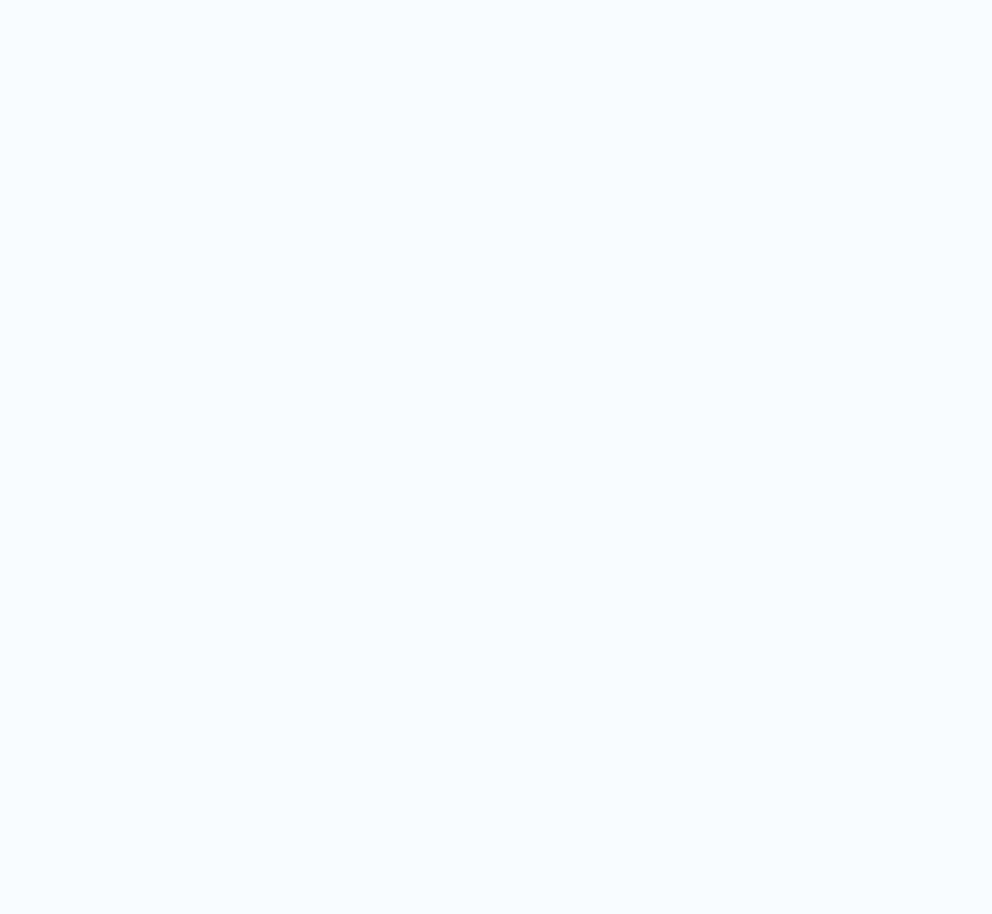
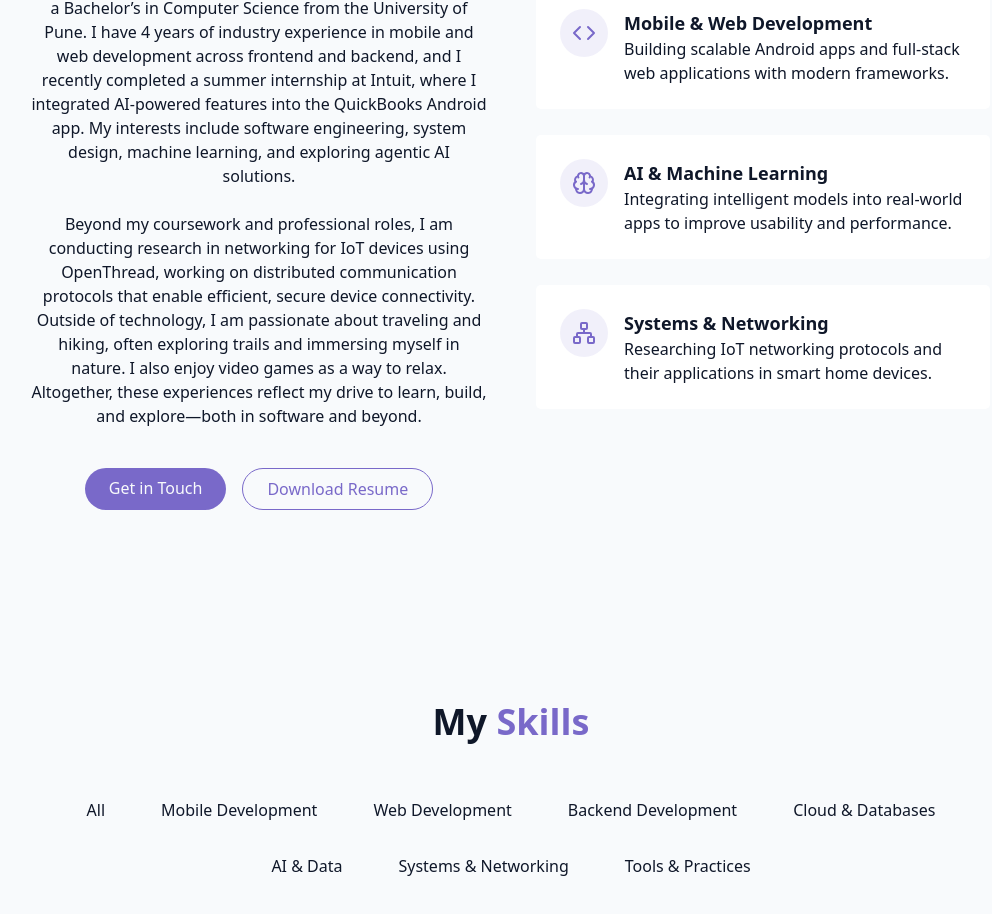
Before and after one commit to Rutvik2598/Portfolio, a React (Vite) app: page / in a window 1280 px wide. Shown: the part 1100-2014 px from the top of the page, without its empty margins (129-1121 px from the left). Before the commit the page ends 800 px from the top, so only its background shows below. Built offline with nearby package versions, Linux system fonts and the light colour scheme.

Commit message:
Add about me and skills section

```diff
--- /dev/null
+++ b/src/components/AboutSection.jsx
@@ -0,0 +1,111 @@
+import { Brain, Code, Network } from 'lucide-react'
+
+export const AboutSection = () => {
+  return (
+    <section id='about' className='py-24 px-4 relative'>
+      <div className='container mx-auto max-w-5xl'>
+        <h2 className='text-3xl md:text-4xl font-bold mb-12 text-center'>
+          About <span className='text-primary'>Me</span>
+        </h2>
+
+        <div className='grid grid-cols-1 md:grid-cols-2 gap-12 items-center'>
+          <div className='space-y-6'>
+            <h3 className='text-2xl font-semibold'>
+              Passionate Software Engineer and Tech Enthusiast
+            </h3>
+
+            <p className='text-muted-foreground'>
+              I’m a Master’s student in Computer Science at NC State, with a
+              Bachelor’s in Computer Science from the University of Pune. I have
+              4 years of industry experience in mobile and web development
+              across frontend and backend, and I recently completed a summer
+              internship at Intuit, where I integrated AI-powered features into
+              the QuickBooks Android app. My interests include software
+              engineering, system design, machine learning, and exploring
+              agentic AI solutions.
+            </p>
+
+            <p className='text-muted-foreground'>
+              Beyond my coursework and professional roles, I am conducting
+              research in networking for IoT devices using OpenThread, working
+              on distributed communication protocols that enable efficient,
+              secure device connectivity. Outside of technology, I am passionate
+              about traveling and hiking, often exploring trails and immersing
+              myself in nature. I also enjoy video games as a way to relax.
+              Altogether, these experiences reflect my drive to learn, build,
+              and explore—both in software and beyond.
+            </p>
+
+            <div className='flex flex-col sm:flex-row gap-4 pt-4 justify-center'>
+              <a href='#contact' className='cosmic-button'>
+                Get in Touch
+              </a>
+
+              <a
+                href=''
+                className='px-6 py-2 rounded-full border border-primary text-primary hover:bg-primary/10 transition-colors duration-300'
+              >
+                Download Resume
+              </a>
+            </div>
+          </div>
+
+          <div>
+            <div className='grid grid-cols-1 gap-6'>
+              <div className='gradient-border p-6 card-hover'>
+                <div className='flex items-start gap-4'>
+                  <div className='p-3 rounded-full bg-primary/10'>
+                    <Code className='h-6 w-6 text-primary' />
+                  </div>
+                  <div className='text-left'>
+                    <h4 className='font-semibold text-lg'>
+                      Mobile & Web Development
+                    </h4>
+                    <p className='text-muted-foreground'>
+                      Building scalable Android apps and full-stack web
+                      applications with modern frameworks.
+                    </p>
+                  </div>
+                </div>
+              </div>
+
+              <div className='gradient-border p-6 card-hover'>
+                <div className='flex items-start gap-4'>
+                  <div className='p-3 rounded-full bg-primary/10'>
+                    <Brain className='h-6 w-6 text-primary' />
+                  </div>
+                  <div className='text-left'>
+                    <h4 className='font-semibold text-lg'>
+                      AI & Machine Learning
+                    </h4>
+                    <p className='text-muted-foreground'>
+                      Integrating intelligent models into real-world apps to
+                      improve usability and performance.
+                    </p>
+                  </div>
+                </div>
+              </div>
+
+              <div className='gradient-border p-6 card-hover'>
+                <div className='flex items-start gap-4'>
+                  <div className='p-3 rounded-full bg-primary/10'>
+                    <Network className='h-6 w-6 text-primary' />
+                  </div>
+                  <div className='text-left'>
+                    <h4 className='font-semibold text-lg'>
+                      Systems & Networking
+                    </h4>
+                    <p className='text-muted-foreground'>
+                      Researching IoT networking protocols and their
+                      applications in smart home devices.
+                    </p>
+                  </div>
+                </div>
+              </div>
+            </div>
+          </div>
+        </div>
+      </div>
+    </section>
+  )
+}
--- a/src/components/HeroSection.jsx
+++ b/src/components/HeroSection.jsx
@@ -21,13 +21,7 @@
           </h1>
 
           <p className="text-lg md:text-xl text-muted-foreground max-2-2xl mx-auto opacity-0 animate-fade-in-delay-3">
-            I’m a motivated and skilled Software Engineer with 4 years of
-            experience building and optimizing mobile and web applications.
-            Currently pursuing a Master’s in Computer Science at North Carolina
-            State University, I’m passionate about Software Engineering, Machine
-            Learning, and System Design. I enjoy turning ideas
-            into reliable, scalable solutions and am eager to apply my technical
-            expertise and academic knowledge to challenging projects.
+            Building Reliable Mobile & Web Experiences | Passionate Software Engineer & ML Enthusiast
           </p>
 
           <div className="pt-4 opacity-0 animate-fade-in-delay-4">
--- /dev/null
+++ b/src/components/SkillsSection.jsx
@@ -0,0 +1,114 @@
+import { useState } from 'react'
+import { cn } from '@/lib/utils'
+
+const skills = [
+  { name: 'Kotlin', level: 96, category: 'Mobile Development' },
+  { name: 'Java', level: 95, category: 'Mobile Development' },
+  { name: 'Android', level: 97, category: 'Mobile Development' },
+  { name: 'Jetpack Compose', level: 95, category: 'Mobile Development' },
+  { name: 'Espresso/UIAutomator', level: 95, category: 'Mobile Development' },
+
+  { name: 'React', level: 91, category: 'Web Development' },
+  { name: 'Angular', level: 90, category: 'Web Development' },
+  { name: 'JavaScript', level: 90, category: 'Web Development' },
+  { name: 'TypeScript', level: 80, category: 'Web Development' },
+  { name: 'HTML/CSS', level: 90, category: 'Web Development' },
+  { name: 'Spring Boot', level: 92, category: 'Backend Development' },
+  { name: 'Node.js', level: 90, category: 'Backend Development' },
+  { name: 'REST APIs', level: 93, category: 'Backend Development' },
+  { name: 'GraphQL', level: 85, category: 'Backend Development' },
+  { name: 'Docker', level: 92, category: 'Backend Development' },
+
+  { name: 'Firebase', level: 90, category: 'Cloud & Databases' },
+  { name: 'AWS/GCP', level: 70, category: 'Cloud & Databases' },
+  { name: 'CI/CD', level: 70, category: 'Cloud & Databases' },
+  { name: 'MySQL', level: 85, category: 'Cloud & Databases' },
+  { name: 'PostgreSQL', level: 75, category: 'Cloud & Databases' },
+  { name: 'MongoDB', level: 70, category: 'Cloud & Databases' },
+  { name: 'Redis', level: 70, category: 'Cloud & Databases' },
+
+  { name: 'Python', level: 85, category: 'AI & Data' },
+  { name: 'Machine Learning', level: 78, category: 'AI & Data' },
+  { name: 'Data Analytics', level: 80, category: 'AI & Data' },
+  { name: 'TensorFlow/PyTorch', level: 75, category: 'AI & Data' },
+
+  { name: 'C/C++', level: 80, category: 'Systems & Networking' },
+  { name: 'IoT (OpenThread)', level: 78, category: 'Systems & Networking' },
+  { name: 'Parallel Programming', level: 72, category: 'Systems & Networking' },
+  { name: 'System Design', level: 74, category: 'Systems & Networking' },
+
+  { name: 'Git/GitHub', level: 97, category: 'Tools & Practices' },
+  { name: 'Agile/Scrum', level: 95, category: 'Tools & Practices' },
+  { name: 'Figma', level: 95, category: 'Tools & Practices' },
+  { name: 'Jira', level: 95, category: 'Tools & Practices' }
+]
+
+const categories = [
+  'All',
+  'Mobile Development',
+  'Web Development',
+  'Backend Development',
+  'Cloud & Databases',
+  'AI & Data',
+  'Systems & Networking',
+  'Tools & Practices'
+]
+
+export const SkillsSection = () => {
+  const [activeCategory, setActiveCategory] = useState('all')
+
+  const filteredSkills = skills.filter(
+    skill => activeCategory === 'All' || skill.category === activeCategory
+  )
+
+  return (
+    <section id='skills' className='py-24 px-4 relative bg-secondary/30'>
+      <div className='container mx-auto max-w-5xl'>
+        <h2 className='text-3xl md:text-4xl font-bold text-center mb-12'>
+          My <span className='text-primary'> Skills</span>
+        </h2>
+
+        <div className='flex flex-wrap justify-center gap-4 mb-12'>
+          {categories.map((category, key) => (
+            <button
+              key={key}
+              onClick={() => setActiveCategory(category)}
+              className={cn(
+                'px-5 py-2 rounded-full transition-colors duration-300 capitalize',
+                activeCategory === category
+                  ? 'bg-primary text-primary-foreground'
+                  : 'bg-secondary/70 text-foreground hover:bg-secondary'
+              )}
+            >
+              {category}
+            </button>
+          ))}
+        </div>
+
+        <div className='grid grid-cols-1 sm:grid-cols-2 lg:grid-cols-3 gap-6'>
+          {filteredSkills.map((skill, key) => (
+            <div
+              key={key}
+              className='bg-card p-6 rounded-lg shadow-xs card-hover'
+            >
+              <div className='text-left mb-4'>
+                <h3 className='font-semibold text-lg'> {skill.name} </h3>
+              </div>
+              <div className='w-full bg-secondary/50 h-2 rounded-full overflow-hidden'>
+                <div
+                  className='bg-primary h-2 rounded-full origin-left animate-[grow_1.5s_ease-out]'
+                  style={{ width: skill.level + '%' }}
+                ></div>
+              </div>
+              <div className='text-right mt-1'>
+                <span className='text-sm text-muted-foreground'>
+                  {skill.level}%
+                </span>
+              </div>
+            </div>
+          ))}
+        </div>
+      </div>
+    </section>
+  )
+}
--- a/src/pages/Home.jsx
+++ b/src/pages/Home.jsx
@@ -2,6 +2,8 @@
 import {StarBackground} from "@/components/StarBackground"
 import { Navbar } from "@/components/Navbar"
 import { HeroSection } from "@/components/HeroSection"
+import { AboutSection } from "../components/AboutSection"
+import { SkillsSection } from "../components/SkillsSection"
 
 export const Home = () => {
     return <div className="min-h-screen bg-background text-forground overflow-x-hidden">
@@ -18,6 +20,8 @@
 
         <main>
             <HeroSection/>
+            <AboutSection/>
+            <SkillsSection/>
         </main>
 
 
```
